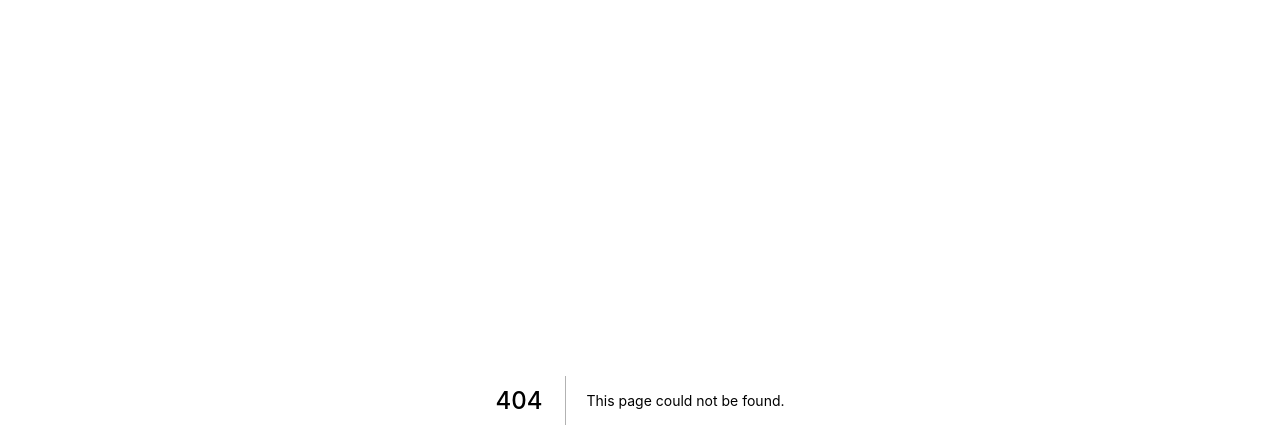
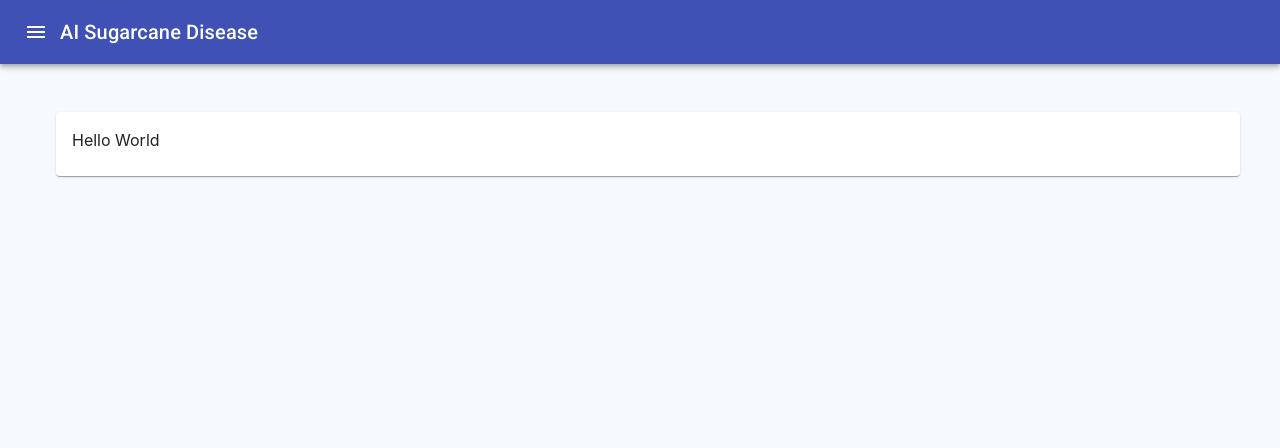
Before and after one commit to jiragrid/AI-Drone-Tracking-CE19, a Next.js app in the folder mobile-app/: page /analysis in a window 1280 px wide. Before the commit this address had no page. Shown: the top 448 px of the page. Built offline with nearby package versions, Linux system fonts and the light colour scheme.

Commit message:
add page analysis

```diff
--- /dev/null
+++ b/mobile-app/pages/analysis.js
@@ -0,0 +1,21 @@
+import React from 'react';
+import {
+  Card,
+  CardContent,
+  Typography,
+} from '@material-ui/core';
+import AppContainer from '../containers/AppContainer';
+
+function Analysis() {
+  return (
+    <AppContainer>
+      <Card>
+        <CardContent>
+          Hello World
+        </CardContent>
+      </Card>
+    </AppContainer>
+  );
+};
+
+export default Analysis;
```
